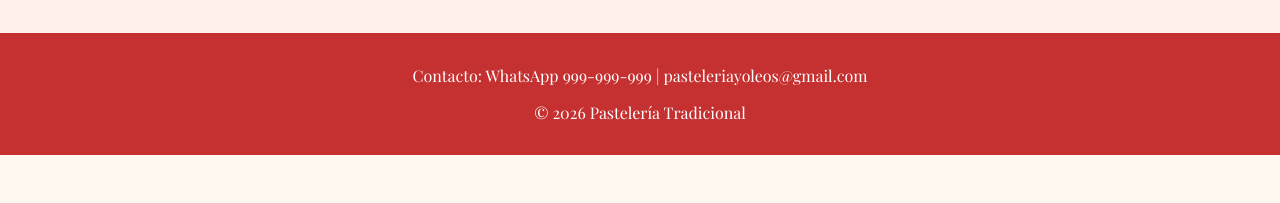
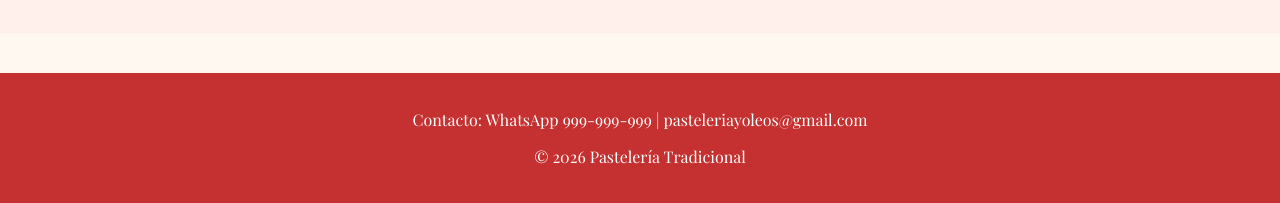
Before and after one commit to YennerDev/Pasteleria-Web, a website: page public/index.html in a window 1280 px wide. Shown: the part 3911-4114 px from the top of the page. Before the commit the page ends 4066 px from the top, so only its background shows below. Drawn offline with nearby package versions, Linux system fonts and the light colour scheme.

Commit message:
actualice proyecto

```diff
--- a/public/style.css
+++ b/public/style.css
@@ -320,8 +320,13 @@ background:#8b0000;
 }
 /* ===== Footer ===== */
 footer {
+  width: 100%;                 /* asegurar que ocupe todo el ancho */
+  background-color: #c53030;   /* rojo peruano consistente */
+  color: white;
   text-align: center;
-  padding: 1rem;
-  background-color: #c53030;
-  color: white;
+  padding: 20px 0;             /* más espacio arriba y abajo */
+  font-family: 'Playfair Display', serif;
+  font-size: 1rem;
+  box-sizing: border-box;      /* para que padding no afecte ancho */
+  margin-top: 40px;            /* separación de los productos */
 }
```
